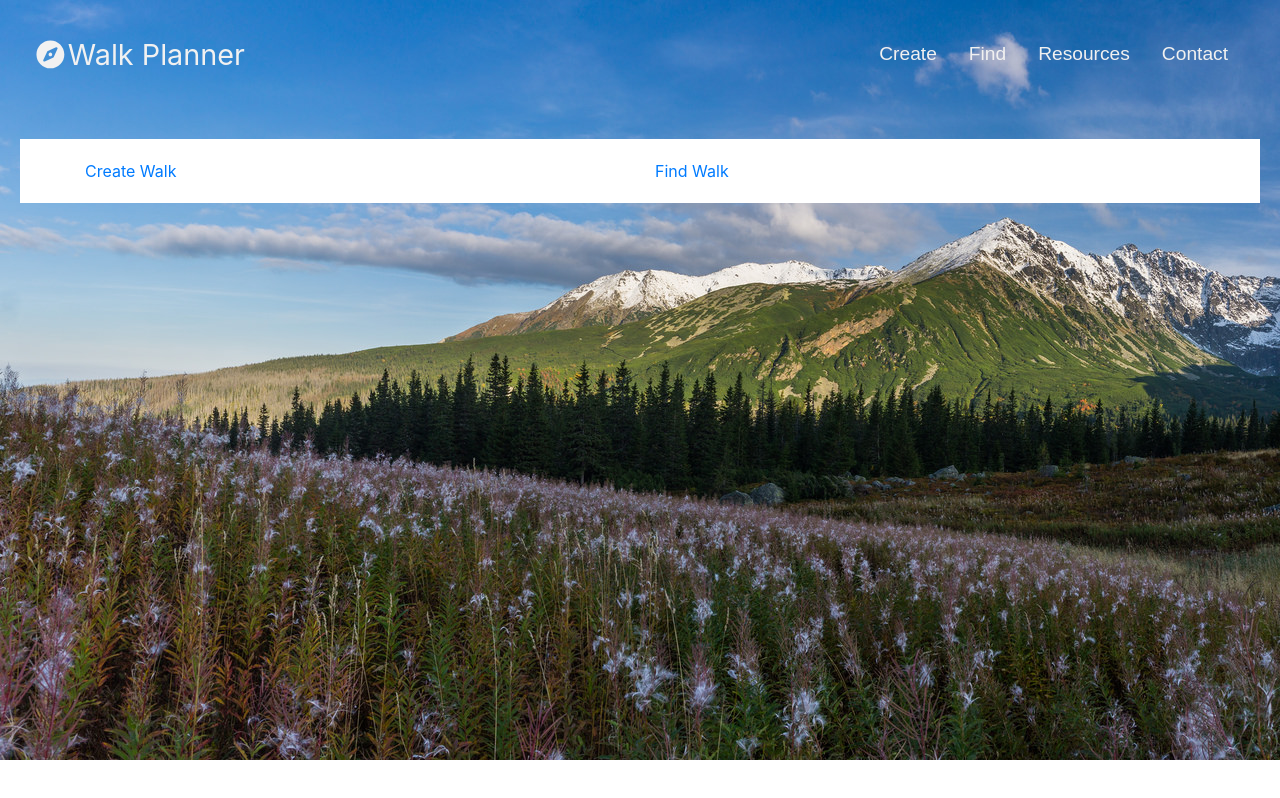
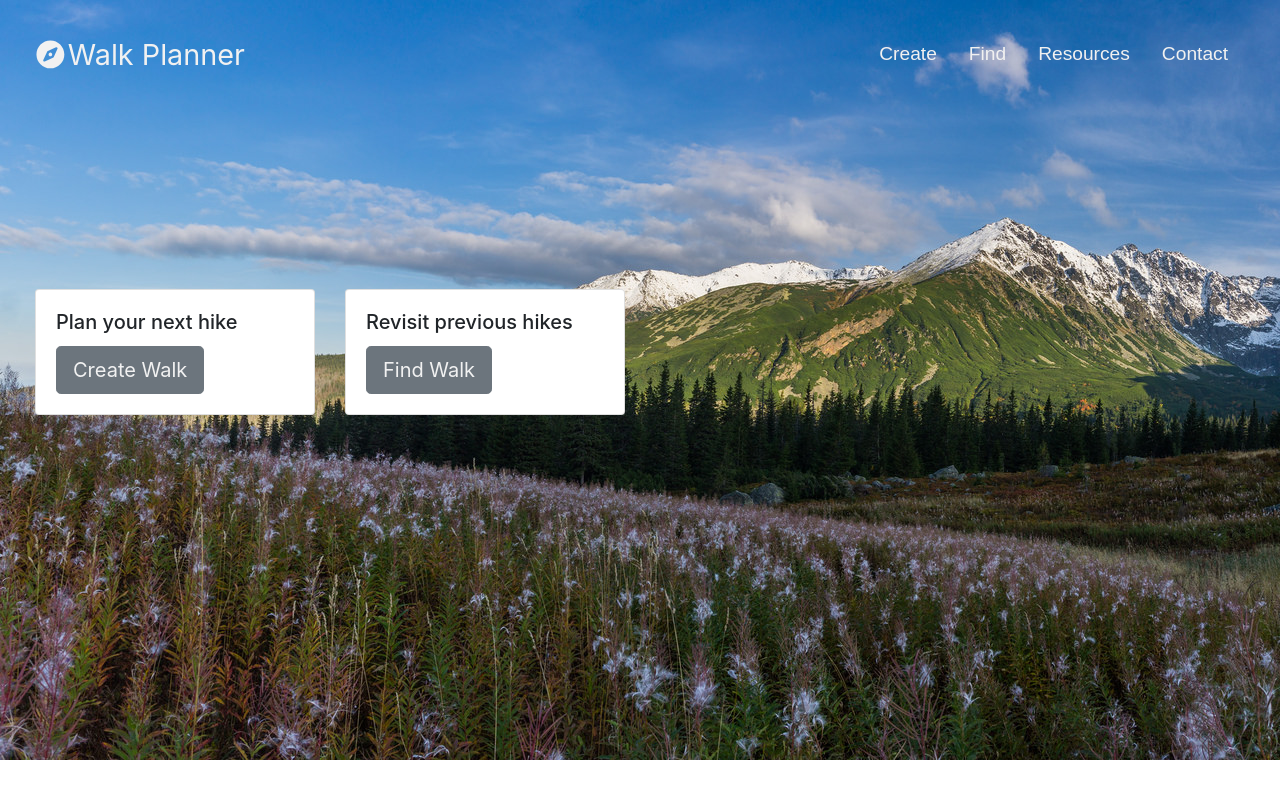
Before and after one commit to LiliyaStefanova/rambleOn, a React (Create React App) app: page / in a window 1280 px wide. Built offline with nearby package versions, Linux system fonts and the light colour scheme.

Commit message:
changed button format and took out a component

```diff
--- a/src/App.js
+++ b/src/App.js
@@ -3,7 +3,7 @@ import {Switch, Route, HashRouter} from 'react-router-dom';
 import Header from './views/header/Header';
 import Home from './views/Home';
 import WalkDetails from './views/WalkDetails'
-import CreateWalk from './views/WalkCreator'
+import WalkCreator from './views/WalkCreator'
 import Resources from './views/Resources'
 import Contact from './views/Contact';
 import WalkList from "./views/WalkList";
@@ -15,10 +15,10 @@ class App extends Component{
             <HashRouter>
                 <div>
                     <Header/>
-                    <div className="content">
+                    <div>
                         <Switch>
                             <Route exact path='/' component={Home}/>
-                            <Route path='walk/create' component={CreateWalk}/>
+                            <Route path='walk/create' component={WalkCreator}/>
                             <Route path='/walks/all' component={WalkList}/>
                             <Route path='walk/details' component={WalkDetails}/>
                             <Route path='/resources' component={Resources}/>
--- a/src/views/Home.js
+++ b/src/views/Home.js
@@ -1,8 +1,13 @@
 import React, {Component} from 'react';
 import '../App.css';
 import {Link} from 'react-router-dom';
-import {Container, Row, Col, Button} from 'reactstrap';
+import {Container, Row, Col, Button, Card, CardTitle} from 'reactstrap';
+import {PropTypes} from 'prop-types';
 
+const styles = {
+    buttonStyle: {color: '#f1f1f1'},
+    containerStyle: {background: 'rgba(0, 0, 0,0)', marginTop: '200px'}
+};
 
 class Home extends Component {
 
@@ -12,16 +17,6 @@ class Home extends Component {
         this.state = {
             error: null,
         };
-
-
-    }
-
-    createWalkClick() {
-        console.log('Create Walk Modal');
-    }
-
-    findWalkClick() {
-        console.log('Find walks');
     }
 
     render() {
@@ -30,18 +25,27 @@ class Home extends Component {
             return <p>Something went wrong</p>
         }
         return (
-            <Container>
+            <Container fluid style={styles.containerStyle}>
                 <Row>
-                    <Col>
-                        <span>
-                            <Link to='walk/create'>Create Walk</Link>
-                        </span>
+                    <Col xs="3">
+                        <Card body>
+                            <CardTitle>Plan your next hike</CardTitle>
+                            <Link to='walk/create'>
+                                <Button size="lg" style={styles.buttonStyle}>
+                                    Create Walk
+                                </Button>
+                            </Link>
+                        </Card>
                     </Col>
-                    <Col>
-                        <span>
-                            <Link to='/walks/all'>Find Walk</Link>
-                        </span>
-
+                    <Col xs="3">
+                        <Card body>
+                            <CardTitle>Revisit previous hikes</CardTitle>
+                        <Link to='/walks/all'>
+                            <Button size="lg" style={styles.buttonStyle}>
+                                Find Walk
+                            </Button>
+                        </Link>
+                        </Card>
                     </Col>
                 </Row>
             </Container>
@@ -49,13 +53,9 @@ class Home extends Component {
     }
 }
 
-// const Button = ({className = '', onClick, children}) => {
-//     return (
-//         <button className={className} onClick={onClick}>
-//             {children}
-//         </button>
-//     )
-// };
-
+Container.propTypes = {
+    fluid: PropTypes.bool
+    // applies .container-fluid class
+}
 
 export default Home;
--- /dev/null
+++ b/src/views/Search.js
@@ -0,0 +1,37 @@
+import React, {Component} from 'react';
+
+class Search extends  Component {
+
+    constructor(props) {
+        super(props);
+
+        this.state = {
+            term:'',
+            searchResults:null,
+            selectedWalk:null,
+            error: null,
+            isLoading: false,
+        };
+
+        this.onSearchChange = this.onSearchChange.bind(this);
+        this.onSearchSubmit = this.onSearchSubmit.bind(this);
+
+    }
+
+    onSearchChange(event){
+        this.setState({term:event.target.value});
+    }
+
+    onSearchSubmit(event){
+        const {term} = this.state;
+        const cachedWalks =localStorage.getItem(term);
+        this.setState({searchResults:cachedWalks});
+        event.preventDefault();
+    }
+
+    render() {
+    }
+
+}
+
+export default Search;
--- a/src/views/WalkCreator.js
+++ b/src/views/WalkCreator.js
@@ -1,20 +1,18 @@
-import React from 'react';
+import React, {Component} from 'react';
 import '../App.css';
+import {Button, Form, FormGroup, Label, Input, FormText} from 'reactstrap';
 
-const CreateWalk = () =>
-    <div>
-        <span>Create Walk</span>
-        <Button>Create Walk</Button>
-    </div>
+export default class WalkCreator extends Component{
 
-
-
-const Button = ({className='', onClick, children})=>{
-    return (
-        <button className={className} onClick={onClick}>
-            {children}
-        </button>
-    )
-};
-
-export default CreateWalk;
+    render(){
+        return(
+            <div style={{'backgroundColor':'#f1f1f1'}}>Walk</div>
+            // <Form>
+            //     <FormGroup>
+            //         <Label for="title">Title</Label>
+            //         <Input type="text" name="title" id="walkTitle" placeholder="Hike title"/>
+            //     </FormGroup>
+            // </Form>
+        )
+    }
+}
--- a/src/views/WalkList.js
+++ b/src/views/WalkList.js
@@ -1,74 +1,16 @@
 import React, {Component} from 'react';
+// import Search from 'Search';
 
-class Search extends  Component {
+export default class WalkList extends Component{
 
-    constructor(props) {
-        super(props);
-
-        this.state = {
-            term:'',
-            searchResults:null,
-            selectedWalk:null,
-            error: null,
-            isLoading: false,
-        };
-
-        this.onSearchChange = this.onSearchChange.bind(this);
-        this.onSearchSubmit = this.onSearchSubmit.bind(this);
-
-    }
-
-    onSearchChange(event){
-        this.setState({term:event.target.value});
-    }
-
-    onSearchSubmit(event){
-        const {term} = this.state;
-        const cachedWalks =localStorage.getItem(term);
-        this.setState({searchResults:cachedWalks});
-        event.preventDefault();
-    }
-
-    render() {
-        const {value, onChange, onSubmit, children} = this.props;
-        return (
-            <form onSubmit={onSubmit}>
-                <input type='text' value={value} onChange={onChange}
-                       ref={(node) => {
-                           this.input = node
-                       }
-                       }/>
-                <button type='submit'>{children}</button>
-
-                <Search
-                    value={this.state.term}
-                    onChange = {this.onSearchChange}
-                    onSubmit={this.onSearchSubmit}>
-                    Find Walk</Search>
-                <SearchResults searchResults={this.state.searchResults}/>
-                {/*<WalkDetails walk={selectedWalk}/>*/}
-            </form>
+    render(){
+        return(
+            <div>
+                {/*<Search/>*/}
+                <div>
+                    <span>List of all walks</span>
+                </div>
+            </div>
         )
     }
-
-    componentDidMount() {
-        if (this.input) {
-            this.input.focus();
-        }
-    }
-
 }
-
-const SearchResults = ({searchResults}) =>
-{
-
-    return null;
-};
-
-const WalkList = () =>
-    <div>
-        <span>List of all walks</span>
-    </div>;
-
-
-export default Search;
```
Also changed, not shown: src/views/index.css (added).
